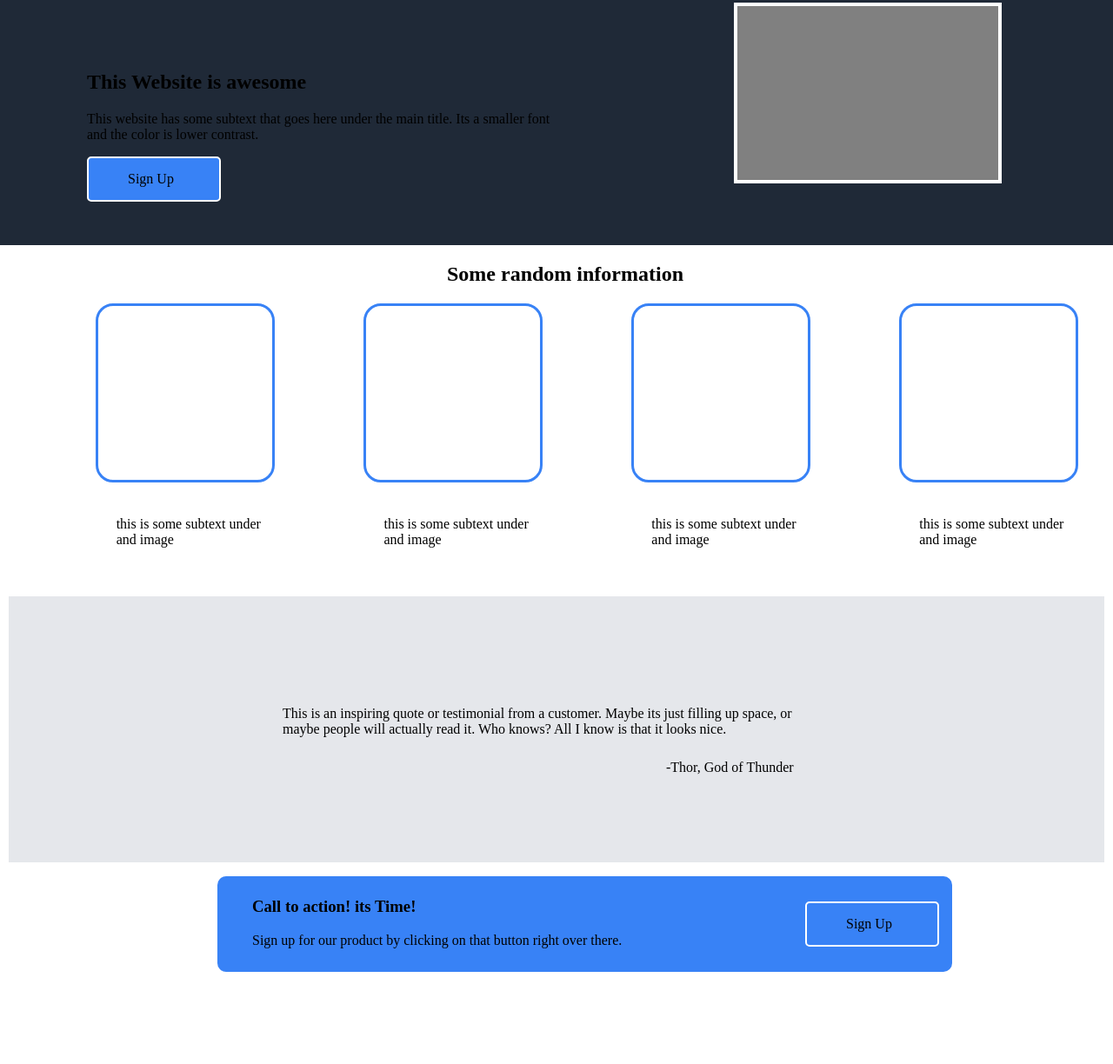
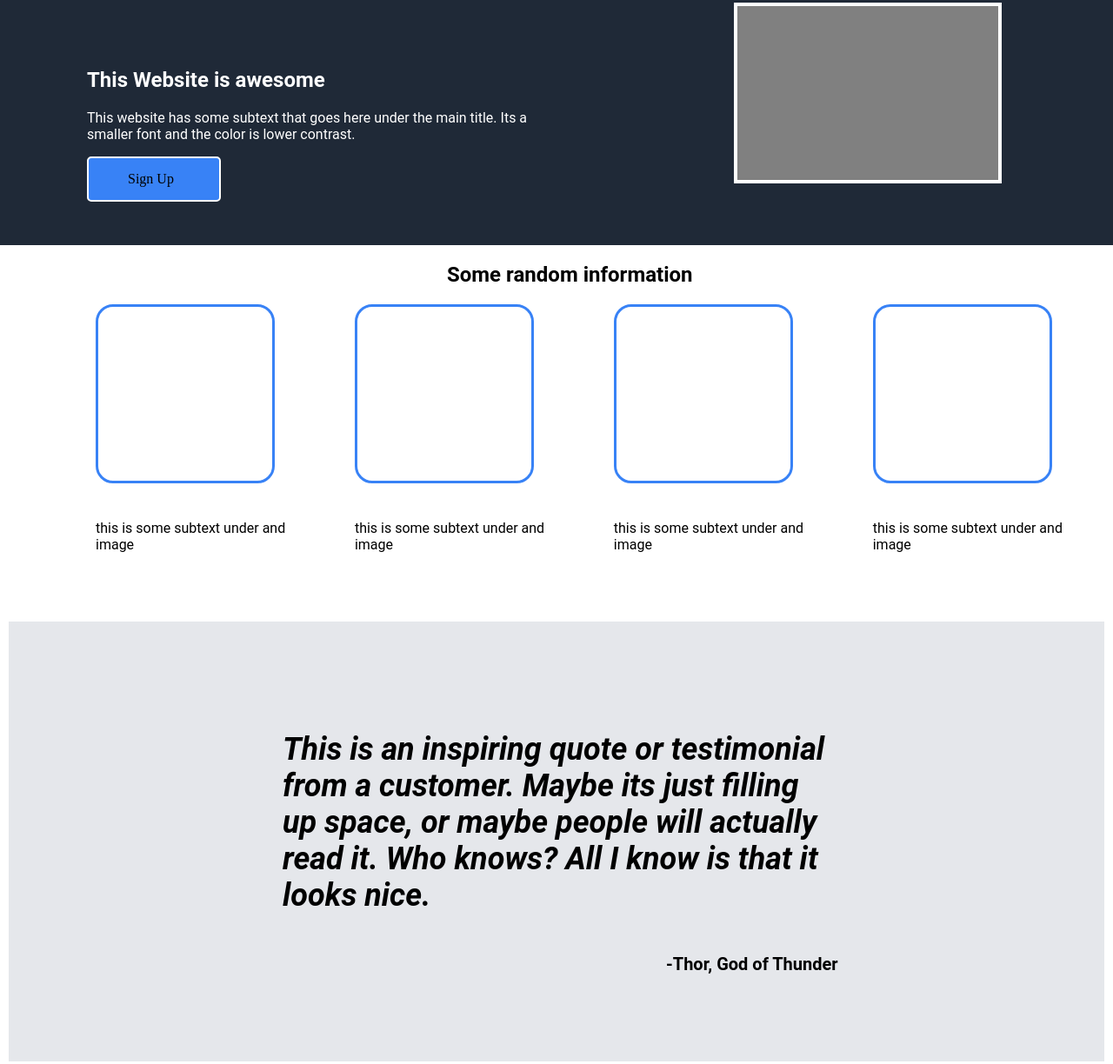
Before and after one commit to DeenoDev/landing-page, a plain HTML site: page index.html in a window 1280 px wide. Shown: the part 137-1361 px from the top of the page at 87% size. Drawn offline with Linux system fonts and the light colour scheme.

Commit message:
text and headings have been styled with css

```diff
--- a/css/style.css
+++ b/css/style.css
@@ -14,7 +14,7 @@ body,html{
     padding: 2px;
     float: left;
     margin-top: 2%;
-    font-family: 'Roboto', cursive;
+    font-family: 'Roboto', sans-serif;
     color: #38b6ff;
     margin-left: 2%;
 
@@ -59,18 +59,49 @@ body,html{
   #hero-text {
       width: 50%;
       display: inline-block;
+      }
 
+   #hero-text h2 {
 
+    color: white;
+   }
 
-  }
+   p#quote-thor {
+
+    font-size: 20px;
+    font-weight: bold;
+   }
+
+   div.card p {
+
+    padding-left: 0px;
+   }
 
  h2 {
      padding-left: 100px;
+     font-family: 'Roboto', sans-serif;
+
  }
+
+p#quote {
+
+  font-size: 36px;
+  font-weight: bold;
+  font-style: italic;
+  font-family: 'Roboto', sans-serif;
+}
+
+
 
  #hero-p {
     padding-left: 100px;
 
+}
+
+p#hero-p {
+
+  font-family: 'Roboto', sans-serif;
+  color: white;
 }
 
 .flex-container {
@@ -123,6 +154,7 @@ section p {
   padding: 10%;
   align-items: center;
   display: block;
+  font-family: 'Roboto', sans-serif;
 
 }
 
@@ -228,3 +260,8 @@ footer  {
   margin-left: 200px;
   background-color: grey;
 }
+
+div.card {
+
+
+}
```
